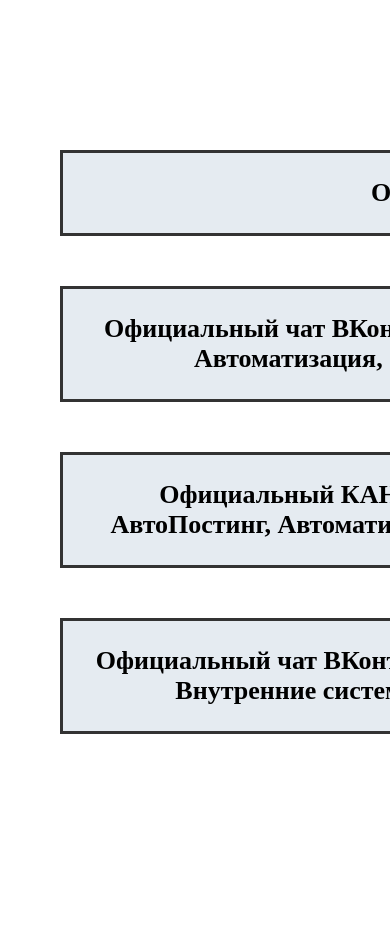
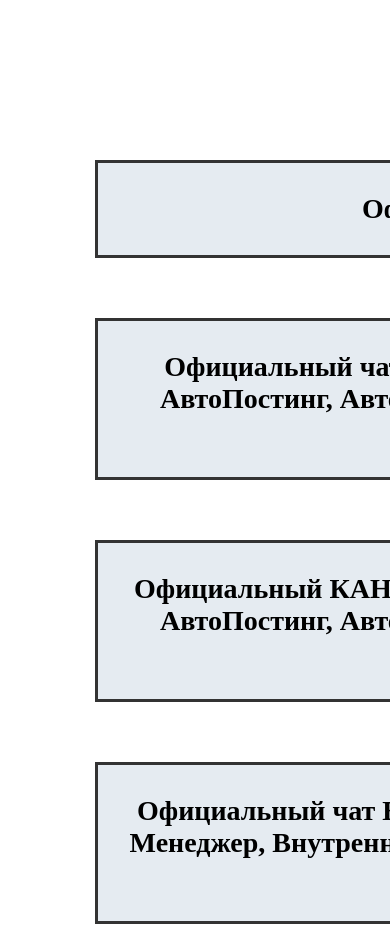
Before and after one commit to coder-links/cc, a plain HTML site: page links.html in a window 390 px wide. Shown: the top 932 px of the page. Before the commit the page ends 844 px from the top, so only its background shows below. Drawn offline with Linux system fonts and the light colour scheme.

Commit message:
Add files via upload

```diff
--- a/links.html
+++ b/links.html
@@ -29,10 +29,10 @@
 
 			@media screen and (max-width: 1000px) {
 				a {
-					font-size: 26px;
-					width: 800px;
-					padding: 25px;
-					margin-top: 50px;
+					font-size: 28px;
+					width: 720px;
+					padding: 30px;
+					margin-top: 60px;
 				}
 			}
 		</style>
```
